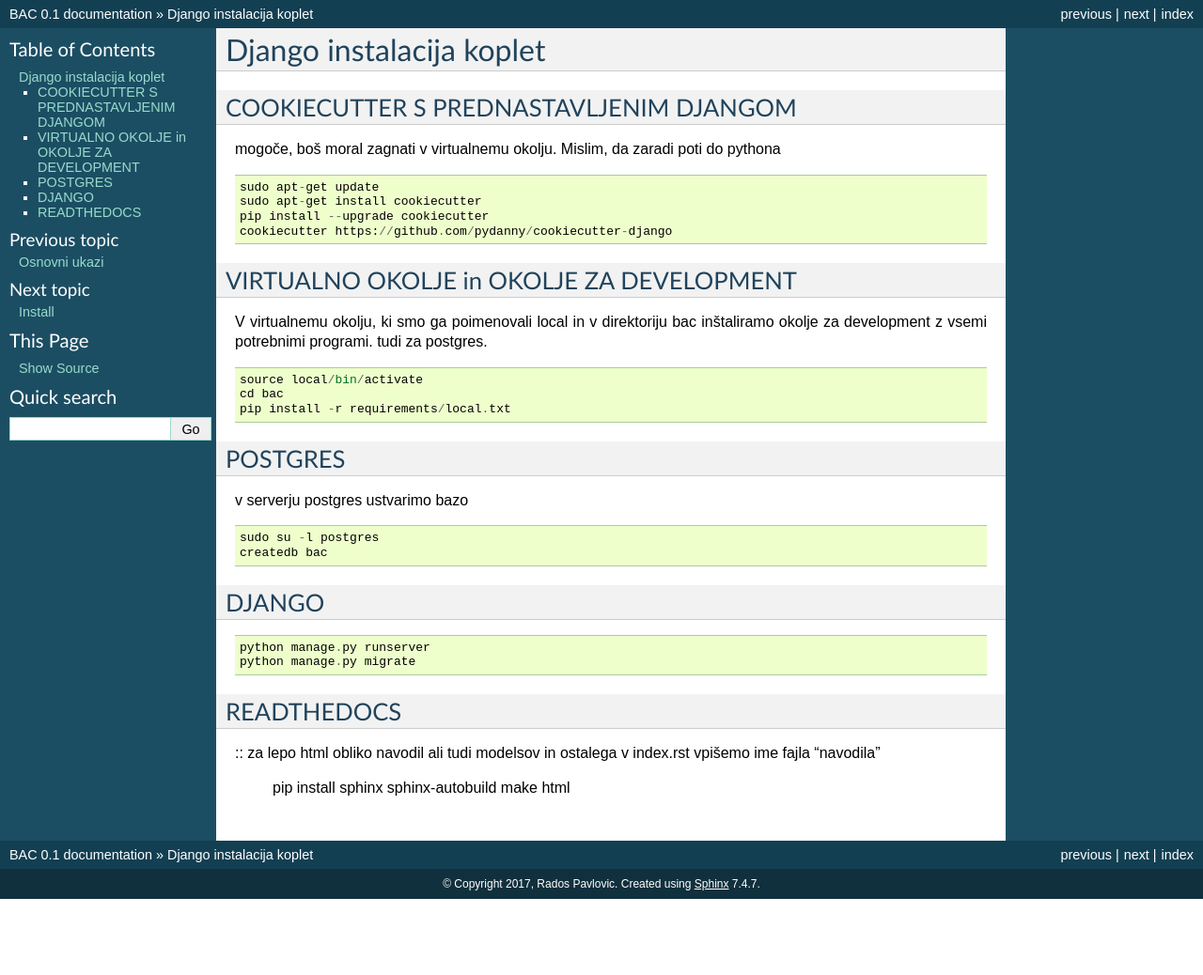
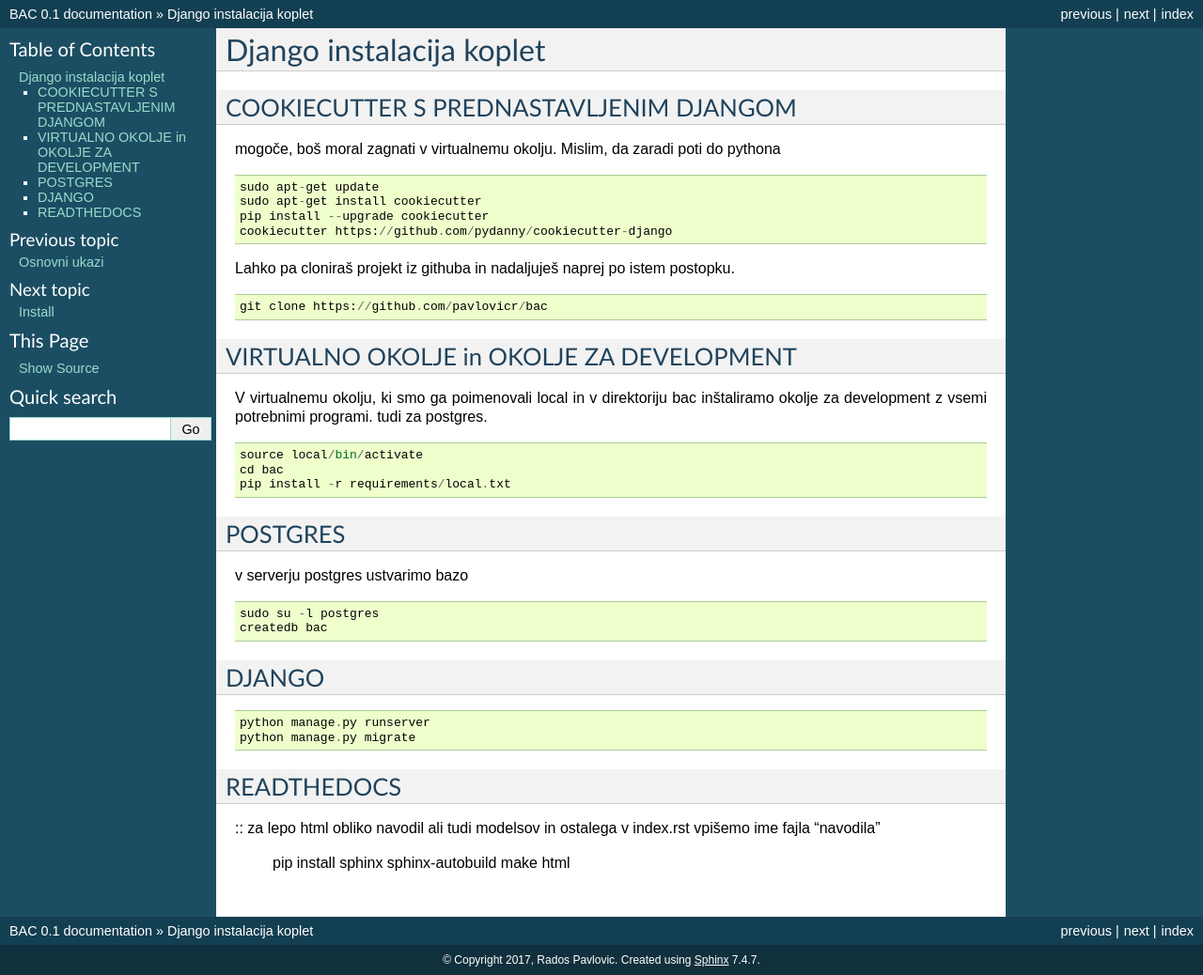
Before and after one commit to pavlovicr/bac, a Sphinx documentation site: the page built from docs/bac_instalacija.rst, in a window 1280 px wide. Shown: the whole page at 94% size. Built offline with Sphinx 7.4.7, drawn with Linux system fonts in a browser that asks for light colours; pages that are not in the unit, such as notebooks, are missing from menus; before the commit the page ends 957 px from its top, so only the background shows below that.

Commit message:
popravek

```diff
--- a/docs/bac_instalacija.rst
+++ b/docs/bac_instalacija.rst
@@ -11,6 +11,11 @@
     sudo apt-get install cookiecutter
     pip install --upgrade cookiecutter
     cookiecutter https://github.com/pydanny/cookiecutter-django
+
+Lahko pa cloniraš projekt iz githuba in nadaljuješ naprej po istem postopku.
+::
+
+	git clone https://github.com/pavlovicr/bac
 
 VIRTUALNO OKOLJE in OKOLJE ZA DEVELOPMENT
 ^^^^^^^^^^^^^^^^
```
